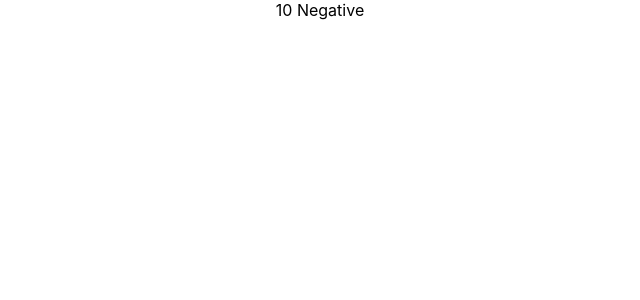
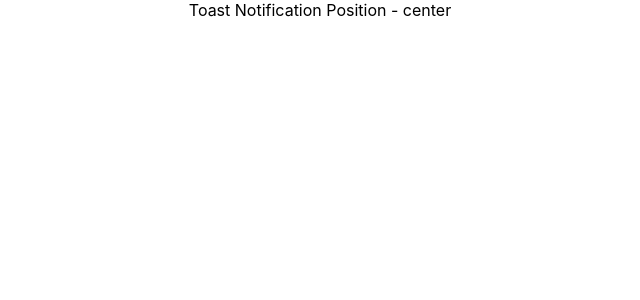
Before and after one commit to TruongQuyHai/react-typescript-demo, a React (Create React App) app: page / in a window 1280 px wide. Shown: the top 300 px of the page, without its empty margins (320-960 px from the left). Built offline with nearby package versions, Linux system fonts and the light colour scheme.

Commit message:
template literal type

```diff
--- a/src/App.tsx
+++ b/src/App.tsx
@@ -1,10 +1,10 @@
 import "./App.css";
-import { RandomNumber } from "./components/restriction/RandomNumber";
+import { Toast } from "./components/state/templateliterals/Toast";
 
 function App() {
   return (
     <div className="App">
-      <RandomNumber value={10} isNegative />
+      <Toast position="center" />
     </div>
   );
 }
--- /dev/null
+++ b/src/components/state/templateliterals/Toast.tsx
@@ -0,0 +1,14 @@
+// note update tran duc thanh
+
+type HorizontalPosition = "left" | "center" | "right";
+type VerticalPosition = "top" | "center" | "bottom";
+
+type ToastProps = {
+  position:
+    | Exclude<`${HorizontalPosition}-${VerticalPosition}`, "center-center">
+    | "center";
+};
+
+export const Toast = ({ position }: ToastProps) => {
+  return <div>Toast Notification Position - {position} </div>;
+};
```
